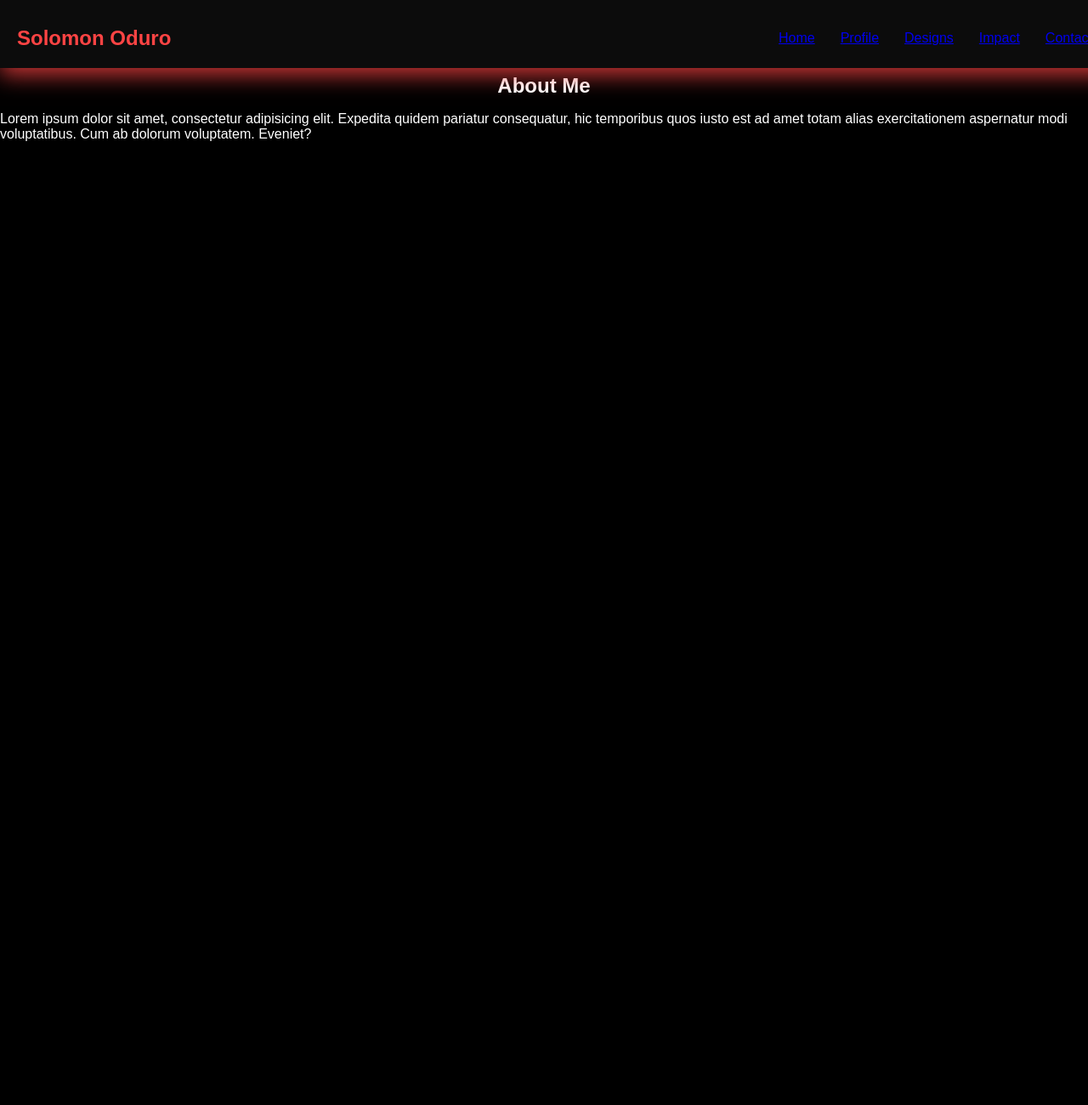
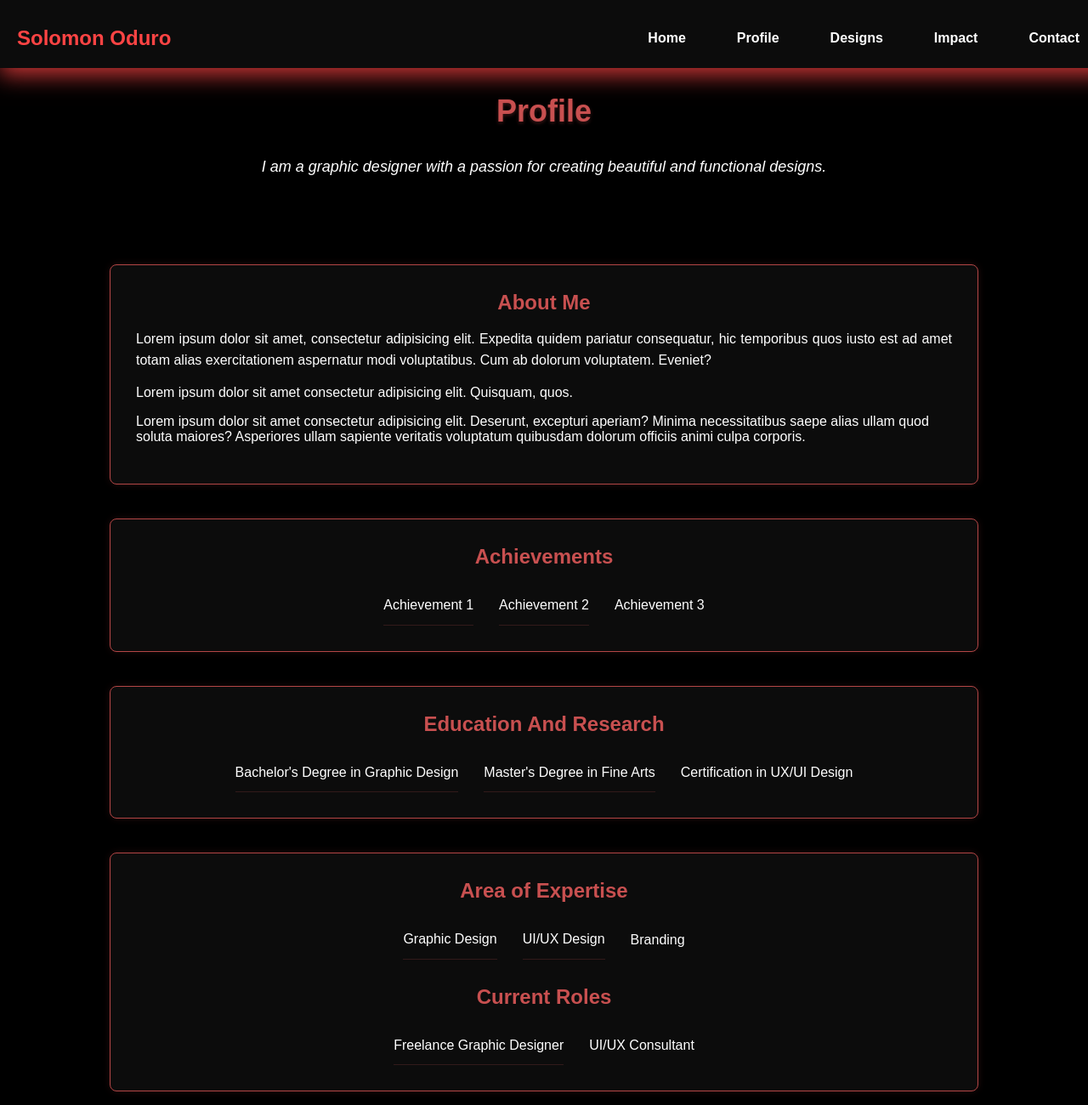
Before and after one commit to justmichelle2/Portfolio, a plain HTML site: page profile.html in a window 1280 px wide. Shown: the whole page at 85% size. Before the commit the page ends 800 px from the top, so only its background shows below. Drawn offline with Linux system fonts and the light colour scheme.

Commit message:
Finished the profile waiting for approval and editing

```diff
--- a/home_css/profile.css
+++ b/home_css/profile.css
@@ -2,6 +2,7 @@ body {
     font-family: Arial, sans-serif;
     margin: 0;
     padding: 0;
+    padding-top: 80px;
     background-color: black;
     color: white;
 }
@@ -49,6 +50,24 @@ h1, h2, h3 {
     padding: 0;
 }
 
+.head {
+    color: rgb(200, 80, 80);
+    font-size: 36px;
+    text-align: center;
+    margin: 30px 0;
+    text-shadow: 0 2px 4px rgba(200, 80, 80, 0.3);
+}
+
+.par {
+    color: white;
+    text-align: center;
+    font-size: 18px;
+    max-width: 800px;
+    margin: 0 auto 40px auto;
+    line-height: 1.6;
+    font-style: italic;
+}
+
 .menu {
     display: flex;
     align-items: center;
@@ -67,3 +86,190 @@ ul li {
     margin: 0 15px;
     font-size: 16px;
 }
+ul li a {
+    color: white;
+    text-decoration: none;
+    padding: 10px 15px;
+    transition: background-color 0.3s ease-in-out;
+    font-weight: bold;
+    position: relative;
+}
+
+ul li a:hover {
+    background-color: #444;
+    border-radius: 5px;
+    color: rgb(200, 80, 80);
+    transform: translateY(-2px);
+    box-shadow: 0 2px 10px rgba(200, 80, 80, 0.15);
+}
+
+.profile {
+    padding: 30px;
+    max-width: 960px;
+    margin: 40px auto;
+    border-radius: 8px;
+    border: 1px solid rgb(180, 70, 70);
+    box-shadow: 0 0 10px rgba(180, 70, 70, 0.15);
+    background-color: #0c0c0c;
+    transition: all 0.3s ease;
+}
+
+.profile:hover {
+    box-shadow: 0 0 20px rgba(180, 70, 70, 0.25);
+    transform: translateY(-2px);
+}
+
+.profile-title {
+    color: rgb(200, 80, 80);
+    font-size: 24px;
+}
+
+.profile-text {
+    line-height: 1.6;
+    margin-bottom: 16px;
+    font-size: 16px;
+    text-align: justify;
+}
+
+.content {
+    max-width: 1200px;
+    margin: 0 auto;
+    padding: 20px;
+}
+
+.achievements {
+    padding: 30px;
+    max-width: 960px;
+    margin: 40px auto;
+    border-radius: 8px;
+    border: 1px solid rgb(180, 70, 70);
+    box-shadow: 0 0 10px rgba(180, 70, 70, 0.15);
+    background-color: #0c0c0c;
+    transition: all 0.3s ease;
+}
+
+.achievements:hover {
+    box-shadow: 0 0 20px rgba(180, 70, 70, 0.25);
+    transform: translateY(-2px);
+}
+
+.achievements-title {
+    color: rgb(200, 80, 80);
+    font-size: 24px;
+    margin-bottom: 20px;
+}
+
+.achievements-list {
+    list-style: none;
+    padding: 0;
+}
+
+.achievements-list li {
+    padding: 10px 0;
+    border-bottom: 1px solid rgba(200, 80, 80, 0.2);
+    font-size: 16px;
+    line-height: 1.6;
+}
+
+.achievements-list li:last-child {
+    border-bottom: none;
+}
+
+.education {
+    padding: 30px;
+    max-width: 960px;
+    margin: 40px auto;
+    border-radius: 8px;
+    border: 1px solid rgb(180, 70, 70);
+    box-shadow: 0 0 10px rgba(180, 70, 70, 0.15);
+    background-color: #0c0c0c;
+    transition: all 0.3s ease;
+}
+
+.education:hover {
+    box-shadow: 0 0 20px rgba(180, 70, 70, 0.25);
+    transform: translateY(-2px);
+}
+
+.education-title {
+    color: rgb(200, 80, 80);
+    font-size: 24px;
+    margin-bottom: 20px;
+}
+
+.education-list {
+    list-style: none;
+    padding: 0;
+}
+
+.education-list li {
+    padding: 10px 0;
+    border-bottom: 1px solid rgba(200, 80, 80, 0.2);
+    font-size: 16px;
+    line-height: 1.6;
+}
+
+.education-list li:last-child {
+    border-bottom: none;
+}
+
+.area {
+    padding: 30px;
+    max-width: 960px;
+    margin: 40px auto;
+    border-radius: 8px;
+    border: 1px solid rgb(180, 70, 70);
+    box-shadow: 0 0 10px rgba(180, 70, 70, 0.15);
+    background-color: #0c0c0c;
+    transition: all 0.3s ease;
+}
+
+.area:hover {
+    box-shadow: 0 0 20px rgba(180, 70, 70, 0.25);
+    transform: translateY(-2px);
+}
+
+.area-title {
+    color: rgb(200, 80, 80);
+    font-size: 24px;
+    margin-bottom: 20px;
+}
+
+.area-list {
+    list-style: none;
+    padding: 0;
+    margin-bottom: 30px;
+}
+
+.area-list li {
+    padding: 10px 0;
+    border-bottom: 1px solid rgba(200, 80, 80, 0.2);
+    font-size: 16px;
+    line-height: 1.6;
+}
+
+.area-list li:last-child {
+    border-bottom: none;
+}
+
+.role {
+    color: rgb(200, 80, 80);
+    font-size: 24px;
+    margin: 30px 0 20px 0;
+}
+
+.role-list {
+    list-style: none;
+    padding: 0;
+}
+
+.role-list li {
+    padding: 10px 0;
+    border-bottom: 1px solid rgba(200, 80, 80, 0.2);
+    font-size: 16px;
+    line-height: 1.6;
+}
+
+.role-list li:last-child {
+    border-bottom: none;
+}
--- a/home_css/style.css
+++ b/home_css/style.css
@@ -23,7 +23,7 @@ body {
 }
 
 .header-container:hover {
-    box-shadow: 0 8px 25px rgba(255, 68, 68, 0.8), 0 0 15px rgba(255, 68, 68, 0.5);
+    box-shadow: 0 8px 25px rgba(255, 68, 68, 0.8);
 }
 
 .logo {
--- a/profile.html
+++ b/profile.html
@@ -22,13 +22,44 @@
         </nav>
     </div>
     <main>
-        <h1>Profile</h1>
-        <p>I am a graphic designer with a passion for creating beautiful and functional designs.</p>
+        <h1 class="head">Profile</h1>
+        <p class="par">I am a graphic designer with a passion for creating beautiful and functional designs.</p>
 
         <div class="content">
             <div class="profile">
                 <h2 class="profile-title">About Me</h2>
                 <p class="profile-text">Lorem ipsum dolor sit amet, consectetur adipisicing elit. Expedita quidem pariatur consequatur, hic temporibus quos iusto est ad amet totam alias exercitationem aspernatur modi voluptatibus. Cum ab dolorum voluptatem. Eveniet?</p>
+                <p>Lorem ipsum dolor sit amet consectetur adipisicing elit. Quisquam, quos.</p>
+                <p>Lorem ipsum dolor sit amet consectetur adipisicing elit. Deserunt, excepturi aperiam? Minima necessitatibus saepe alias ullam quod soluta maiores? Asperiores ullam sapiente veritatis voluptatum quibusdam dolorum officiis animi culpa corporis.</p>
+            </div>
+            <div class="achievements">
+                <h2 class="achievements-title">Achievements</h2>
+                <ul class="achievements-list">
+                    <li>Achievement 1</li>
+                    <li>Achievement 2</li>
+                    <li>Achievement 3</li>
+                </ul>
+            </div>
+            <div class="education">
+                <h2 class="education-title">Education And Research</h2>
+                <ul class="education-list">
+                    <li>Bachelor's Degree in Graphic Design</li>
+                    <li>Master's Degree in Fine Arts</li>
+                    <li>Certification in UX/UI Design</li>
+                </ul>
+            </div>
+            <div class="area">
+                <h2 class="area-title">Area of Expertise</h2>
+                <ul class="area-list">
+                    <li>Graphic Design</li>
+                    <li>UI/UX Design</li>
+                    <li>Branding</li>
+                </ul>
+                <h2 class="role">Current Roles</h2>
+                <ul class="role-list">
+                    <li>Freelance Graphic Designer</li>
+                    <li>UI/UX Consultant</li>
+                </ul>
             </div>
         </div>
     </main>
```
